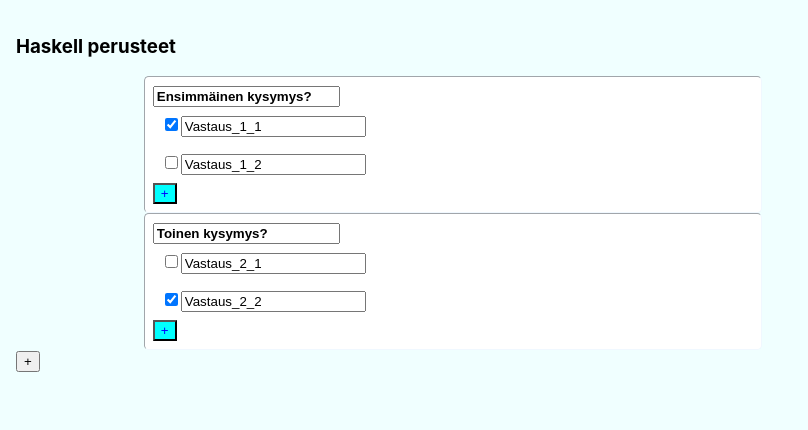
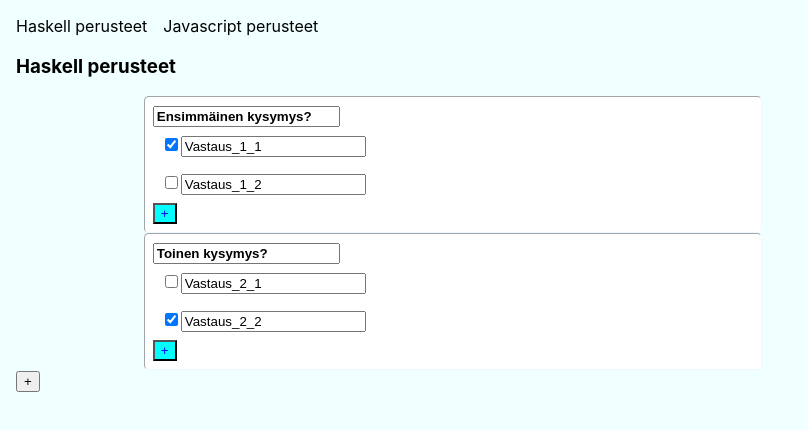
Before and after one commit to mikkopr/tentti-sovellus, a React (Create React App) app: page / in a window 1280 px wide. Shown: the top 430 px of the page, without its empty margins (0-808 px from the left). Built offline with nearby package versions, Linux system fonts and the light colour scheme.

Commit message:
Added menu for exams

```diff
--- a/src/App.css
+++ b/src/App.css
@@ -12,6 +12,15 @@
   border-style: solid;
   border-color: red;
   border: 1px;
+}
+
+.exam-menu {
+  display: flex;
+  flex-direction: row;
+}
+
+.exam-menu-item {
+  margin-right: 1em;
 }
 
 .kysymys-lista {
--- /dev/null
+++ b/src/ExamMenu.js
@@ -0,0 +1,17 @@
+
+import './App.css'
+
+import ExamMenuItem from "./ExamMenuItem";
+
+const ExamMenu = (props) =>
+{
+    return (
+        <div className="exam-menu">
+            {props.exams.map( (exam, index) =>
+                <ExamMenuItem key={index} examName={exam.name} examIndex={index} /> )
+            }
+        </div>
+    );
+}
+
+export default ExamMenu;
--- /dev/null
+++ b/src/ExamMenuItem.js
@@ -0,0 +1,16 @@
+
+const ExamMenuItem = (props) =>
+{
+    return (
+        <div className="exam-menu-item"
+            /*onClick={(event) => props.dispatch(
+                {type: 'EXAM_MENU_ITEM_CLICKED',
+                payload: {itemIndex: props.itemIndex} }
+            )}*/
+        >
+            {props.examName}
+        </div>
+    );
+}
+
+export default ExamMenuItem;
--- a/src/adminApp/AdminApp.js
+++ b/src/adminApp/AdminApp.js
@@ -3,6 +3,7 @@
 import '../App.css';
 
 import EditExam from './EditExam';
+import ExamMenu from '../ExamMenu';
 
 const answerStub = {answer: 'Vastaus', isCorrect: false};
 const questionStub = {question: 'Kysymys?', answers: [{...answerStub}]}
@@ -66,6 +67,7 @@
 
   return (
     <div className='App'>
+      {<ExamMenu exams={exams}/>}
       {<EditExam exam={exam} dispatch={dispatch}/>}
     </div>
     )
```
